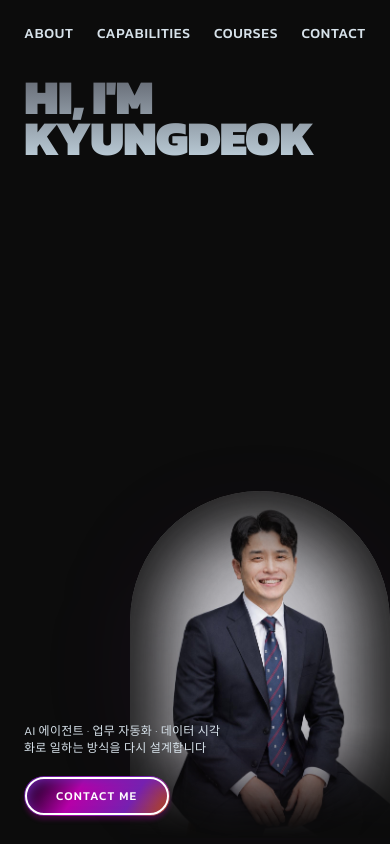
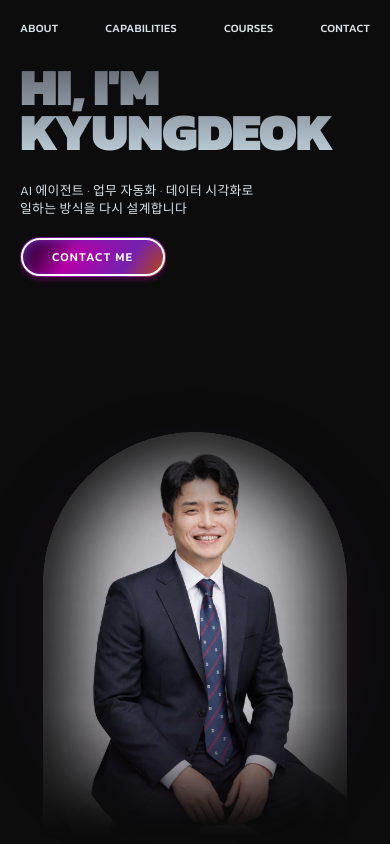
Before and after one commit to sweetgump-ai/sweetgump-ai.github.io, a React (Vite) app: page / in a window 390 px wide. Shown: the top 844 px of the page. Built offline with nearby package versions, Linux system fonts and the light colour scheme; a web font is replaced by a local one.

Commit message:
fix: optimize mobile layout for hero and course cards

```diff
--- a/src/sections/HeroSection.tsx
+++ b/src/sections/HeroSection.tsx
@@ -6,32 +6,32 @@ import { NAV_LINKS, PROFILE } from '../data/content';
 export default function HeroSection() {
   return (
     <section
-      className="relative flex h-screen flex-col bg-[#0C0C0C]"
+      className="relative flex h-[100svh] min-h-[600px] flex-col bg-[#0C0C0C]"
       style={{ overflowX: 'clip' }}
     >
       <FadeIn
         as="nav"
         delay={0}
         y={-20}
-        className="relative z-20 flex items-center justify-between px-6 pt-6 md:px-10 md:pt-8"
+        className="relative z-20 flex items-center justify-between gap-2 px-5 pt-5 sm:px-6 sm:pt-6 md:px-10 md:pt-8"
       >
         {NAV_LINKS.map((link) => (
           <a
             key={link.label}
             href={link.href}
-            className="text-sm font-medium uppercase tracking-wider text-[#D7E2EA] transition-opacity duration-200 hover:opacity-70 md:text-lg lg:text-[1.4rem]"
+            className="text-[0.7rem] font-medium uppercase tracking-wide text-[#D7E2EA] transition-opacity duration-200 hover:opacity-70 sm:text-sm sm:tracking-wider md:text-lg lg:text-[1.4rem]"
           >
             {link.label}
           </a>
         ))}
       </FadeIn>
 
-      <div className="relative z-20 overflow-hidden px-6 md:px-10">
+      <div className="relative z-20 overflow-hidden px-5 sm:px-6 md:px-10">
         <FadeIn
           as="h1"
           delay={0.15}
           y={40}
-          className="hero-heading mt-8 text-left text-[12.5vw] font-black uppercase tracking-tight sm:mt-6 sm:text-[11vw] md:mt-2 md:text-[10vw] lg:text-[7.8vw] xl:text-[8.5vw]"
+          className="hero-heading mt-7 text-left text-[13.5vw] font-black uppercase tracking-tight sm:mt-6 sm:text-[11vw] md:mt-2 md:text-[10vw] lg:text-[7.8vw] xl:text-[8.5vw]"
           style={{ lineHeight: 0.85 }}
         >
           Hi, i&apos;m
@@ -40,13 +40,13 @@ export default function HeroSection() {
         </FadeIn>
       </div>
 
-      <div className="relative z-20 mt-auto flex flex-col items-start gap-5 px-6 pb-7 sm:gap-6 sm:pb-8 md:px-10 md:pb-10">
+      <div className="relative z-20 mt-7 flex flex-col items-start gap-5 px-5 pb-7 sm:mt-auto sm:gap-6 sm:px-6 sm:pb-8 md:px-10 md:pb-10">
         <FadeIn
           as="p"
           delay={0.35}
           y={20}
-          className="max-w-[200px] font-light uppercase leading-snug tracking-wide text-[#D7E2EA] sm:max-w-[280px] md:max-w-[380px]"
-          style={{ fontSize: 'clamp(0.75rem, 1.4vw, 1.5rem)' }}
+          className="max-w-[15rem] break-keep font-light uppercase leading-snug tracking-wide text-[#D7E2EA] sm:max-w-[280px] md:max-w-[380px]"
+          style={{ fontSize: 'clamp(0.8rem, 1.4vw, 1.5rem)' }}
         >
           {PROFILE.tagline}
         </FadeIn>
@@ -56,11 +56,9 @@ export default function HeroSection() {
         </FadeIn>
       </div>
 
-      <FadeIn
-        delay={0.6}
-        y={30}
-        className="absolute bottom-0 right-0 z-10 w-[260px] sm:w-[320px] md:right-[2%] md:w-[380px] lg:right-[4%] lg:w-[420px] xl:w-[480px]"
-      >
+      {/* 위치 지정은 바깥 div에 둔다. FadeIn의 motion transform이 translate 클래스를 덮어쓰기 때문 */}
+      <div className="absolute bottom-0 left-1/2 z-10 w-[78%] max-w-[330px] -translate-x-1/2 sm:left-auto sm:right-0 sm:w-[320px] sm:max-w-none sm:translate-x-0 md:right-[2%] md:w-[380px] lg:right-[4%] lg:w-[420px] xl:w-[480px]">
+        <FadeIn delay={0.6} y={30}>
           <Magnet
             padding={150}
             strength={3}
@@ -102,6 +100,7 @@ export default function HeroSection() {
             </div>
           </Magnet>
         </FadeIn>
+      </div>
     </section>
   );
 }
--- a/src/sections/ProjectsSection.tsx
+++ b/src/sections/ProjectsSection.tsx
@@ -38,7 +38,7 @@ function Tile({
           backgroundSize: '38px 38px',
         }}
       />
-      <span className="relative z-10 p-6 text-xs font-medium uppercase leading-snug tracking-[0.18em] text-white/90 sm:p-7 sm:text-sm md:p-8">
+      <span className="relative z-10 p-4 text-[0.7rem] font-medium uppercase leading-snug tracking-[0.14em] text-white/90 sm:p-7 sm:text-sm sm:tracking-[0.18em] md:p-8">
         {label}
       </span>
     </div>
@@ -64,12 +64,15 @@ function ProjectCard({
   const scale = useTransform(scrollYProgress, [0, 1], [1, targetScale]);
 
   return (
-    <div ref={containerRef} className="sticky top-24 flex h-[85vh] items-start md:top-32">
+    <div
+      ref={containerRef}
+      className="mb-5 sm:sticky sm:top-24 sm:mb-0 sm:flex sm:h-[85vh] sm:items-start md:top-32"
+    >
       <motion.article
         style={{ scale, top: `${index * 28}px` }}
-        className="relative w-full rounded-[40px] border-2 border-[#D7E2EA] bg-[#0C0C0C] p-4 sm:rounded-[50px] sm:p-6 md:rounded-[60px] md:p-8"
+        className="relative w-full rounded-[32px] border-2 border-[#D7E2EA] bg-[#0C0C0C] p-4 sm:rounded-[50px] sm:p-6 md:rounded-[60px] md:p-8"
       >
-        <div className="flex flex-wrap items-center justify-between gap-4 px-2 pb-4 sm:px-4 md:pb-6">
+        <div className="flex flex-wrap items-center justify-between gap-4 px-1 pb-4 sm:px-4 md:pb-6">
           <div className="flex items-center gap-4 sm:gap-6 md:gap-8">
             <span
               className="hero-heading font-black leading-none"
@@ -96,19 +99,19 @@ function ProjectCard({
           <LiveProjectButton href={project.href} label="View Course" />
         </div>
 
-        <div className="flex gap-3 sm:gap-4">
-          <div className="flex w-[38%] flex-col gap-3 sm:gap-4">
+        <div className="flex flex-col-reverse gap-3 sm:flex-row sm:gap-4">
+          <div className="flex gap-3 sm:w-[38%] sm:flex-col sm:gap-4">
             <Tile
               label={project.tiles[0]}
               accent={project.accent}
               index={0}
-              className="flex-1 rounded-[40px] sm:rounded-[50px] md:rounded-[60px]"
+              className="h-20 flex-1 rounded-2xl sm:h-auto sm:rounded-[50px] md:rounded-[60px]"
             />
             <Tile
               label={project.tiles[1]}
               accent={project.accent}
               index={1}
-              className="flex-1 rounded-[40px] sm:rounded-[50px] md:rounded-[60px]"
+              className="h-20 flex-1 rounded-2xl sm:h-auto sm:rounded-[50px] md:rounded-[60px]"
             />
           </div>
 
@@ -117,8 +120,7 @@ function ProjectCard({
             alt={`${project.name} 강의 썸네일`}
             loading="lazy"
             draggable={false}
-            className="w-[62%] select-none rounded-[40px] object-cover sm:rounded-[50px] md:rounded-[60px]"
-            style={{ height: 'clamp(190px, 33vw, 400px)' }}
+            className="h-[clamp(150px,42vw,220px)] w-full select-none rounded-[24px] object-cover sm:h-[clamp(190px,33vw,400px)] sm:w-[62%] sm:rounded-[50px] md:rounded-[60px]"
           />
         </div>
       </motion.article>
```
Lines whose indentation alone changed are shown as unchanged.
